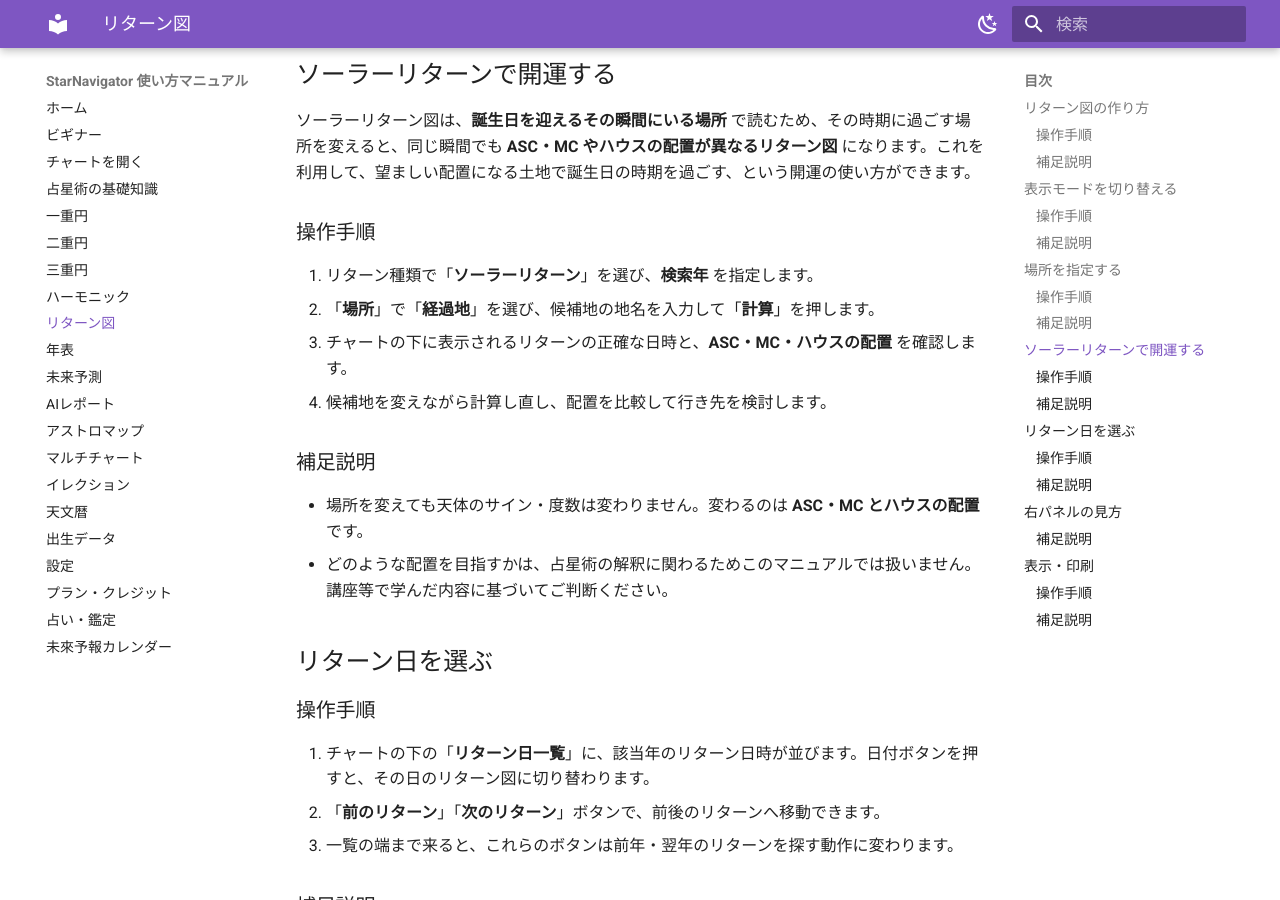
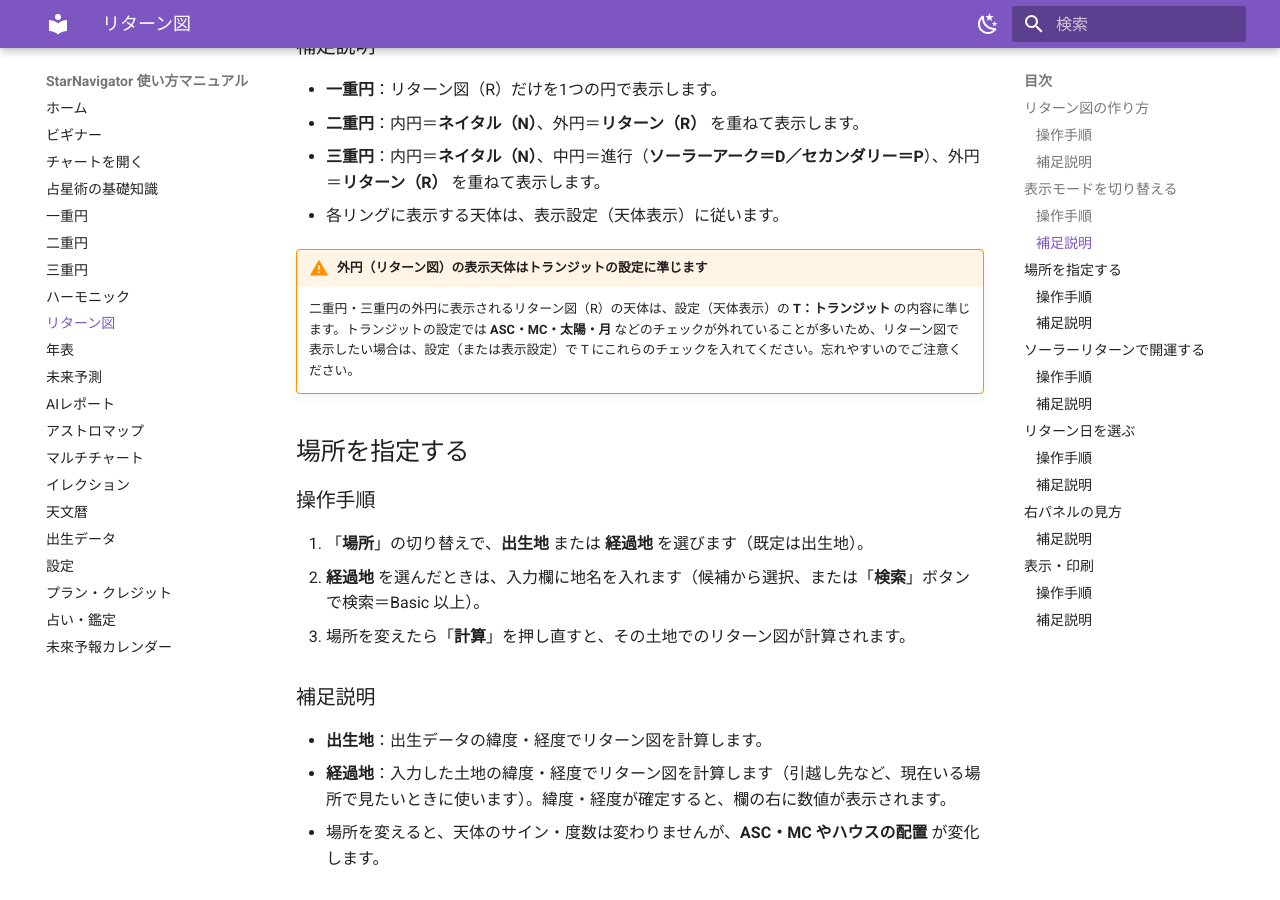
Before and after one commit to KeikoKagawa/starnavi-manual, an MkDocs documentation site: the page built from docs/return-chart.md, in a window 1280 px wide and 900 px high, scrolled down 2656 px. Built offline with MkDocs 1.6.1 and Material for MkDocs 9.7.7, drawn with Linux system fonts in a browser that asks for light colours.

Commit message:
content(リターン図): 表示モード画像差し込み＋外円Rの表示天体=トランジット設定準拠のwarning追加
Co-Authored-By: Claude Fable 5 <noreply@anthropic.com>

```diff
--- a/docs/return-chart.md
+++ b/docs/return-chart.md
@@ -33,7 +33,7 @@
 
 ## 表示モードを切り替える
 
-<!-- 画像さしこみ: リターン図 表示モード切り替え -->
+![表示モードの切り替え（一重円／二重円／三重円と進行法）](assets/return-chart-02-mode.jpg)
 
 ### 操作手順
 
@@ -47,6 +47,9 @@
 - **二重円**：内円＝**ネイタル（N）**、外円＝**リターン（R）** を重ねて表示します。
 - **三重円**：内円＝**ネイタル（N）**、中円＝進行（**ソーラーアーク＝D／セカンダリー＝P**）、外円＝**リターン（R）** を重ねて表示します。
 - 各リングに表示する天体は、表示設定（天体表示）に従います。
+
+!!! warning "外円（リターン図）の表示天体はトランジットの設定に準じます"
+    二重円・三重円の外円に表示されるリターン図（R）の天体は、設定（天体表示）の **T：トランジット** の内容に準じます。トランジットの設定では **ASC・MC・太陽・月** などのチェックが外れていることが多いため、リターン図で表示したい場合は、設定（または表示設定）で T にこれらのチェックを入れてください。忘れやすいのでご注意ください。
 
 ## 場所を指定する
 
```
Also changed, not shown: docs/assets/return-chart-02-mode.jpg (added).
